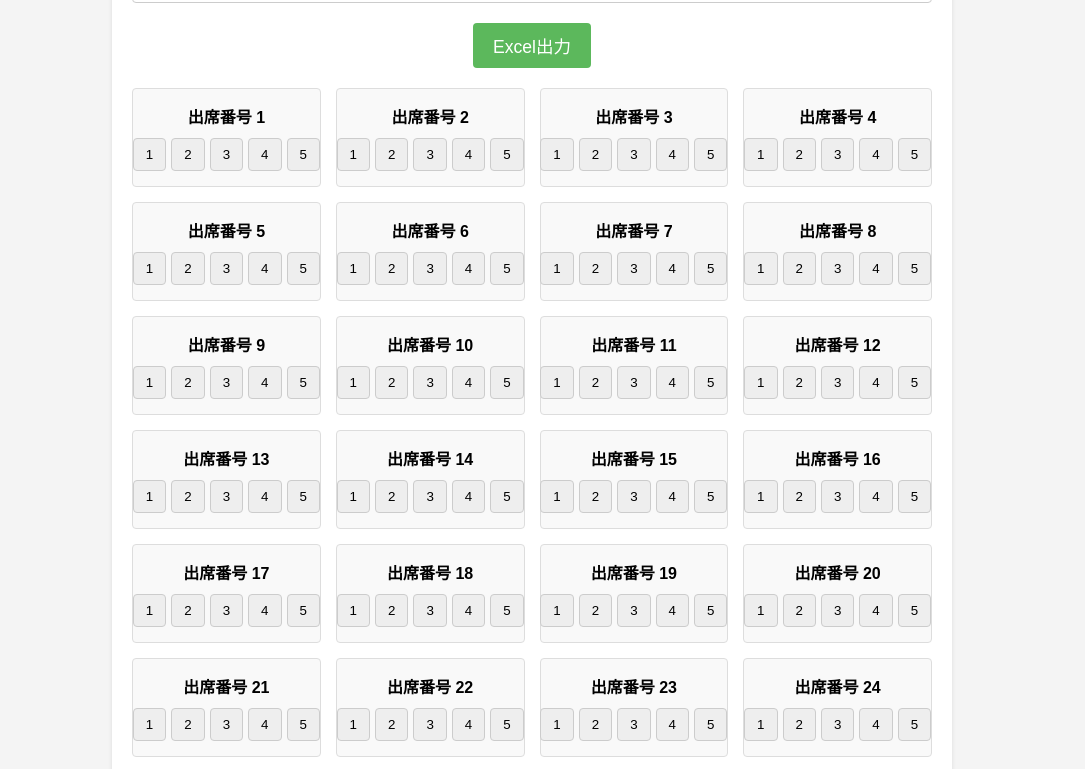
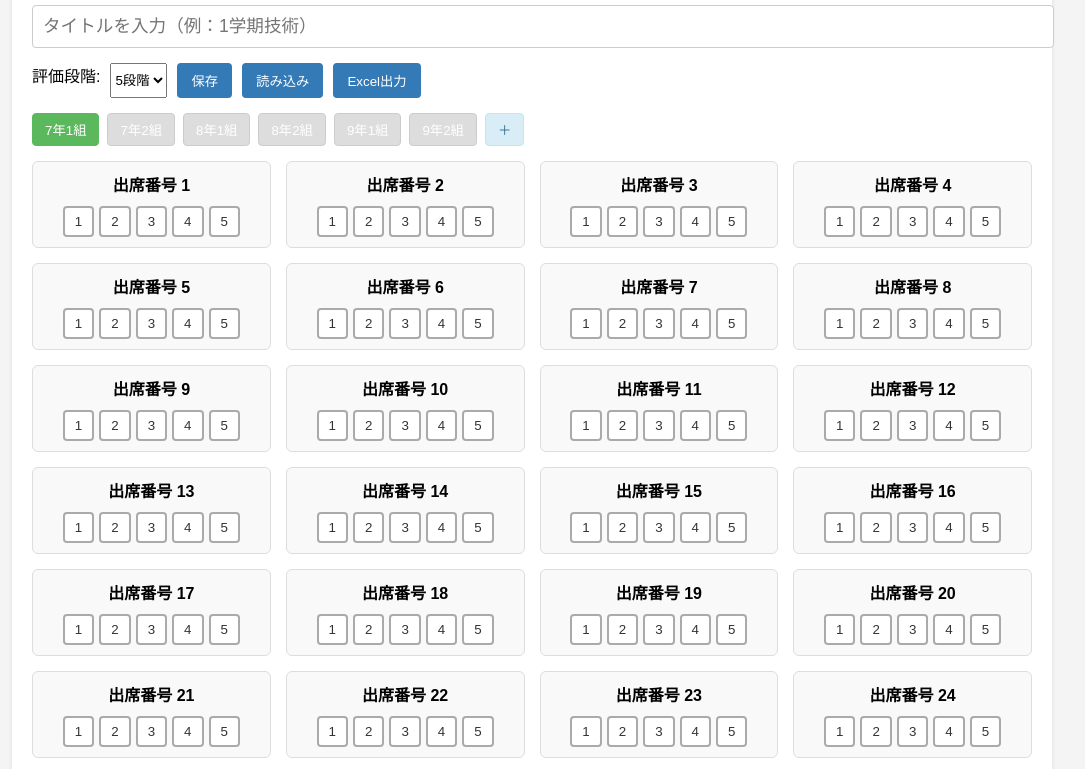
Before and after one commit to gagigugenryueo/test-app, a plain HTML site: page index.html in a window 1280 px wide. Shown: the part 124-893 px from the top of the page, without its empty margins (108-1193 px from the left). Drawn offline with Linux system fonts and the light colour scheme.

Commit message:
Add files via upload

```diff
--- a/index.html
+++ b/index.html
@@ -1,18 +1,31 @@
 <!DOCTYPE html>
 <html lang="ja">
 <head>
-    <meta charset="UTF-8">
-    <meta name="viewport" content="width=device-width, initial-scale=1.0">
+    <meta charset="UTF-8" />
+    <meta name="viewport" content="width=device-width, initial-scale=1.0"/>
     <title>生徒評価アプリ</title>
-    <link rel="stylesheet" href="style.css">
+    <link rel="stylesheet" href="style.css" />
 </head>
 <body>
     <div class="container">
-        <h1><input type="text" id="titleInput" placeholder="タイトルを入力"></h1>
-        <button id="exportExcel">Excel出力</button>
+        <h1>生徒評価アプリ</h1>
 
-        <div class="student-list">
-            </div>
+        <input type="text" id="titleInput" placeholder="タイトルを入力（例：1学期技術）" />
+
+        <div class="controls">
+            <label for="ratingScale">評価段階:</label>
+            <select id="ratingScale">
+                <option value="5">5段階</option>
+                <option value="3">3段階</option>
+            </select>
+            <button id="saveButton">保存</button>
+            <button id="loadButton">読み込み</button>
+            <button id="exportExcel">Excel出力</button>
+        </div>
+
+        <div class="tabs" id="tabList"></div>
+
+        <div id="studentList" class="student-list"></div>
     </div>
 
     <script src="script.js"></script>
--- a/script.js
+++ b/script.js
@@ -1,61 +1,142 @@
 document.addEventListener('DOMContentLoaded', () => {
-    const studentListDiv = document.querySelector('.student-list');
+    const titleInput = document.getElementById('titleInput');
+    const ratingScaleSelect = document.getElementById('ratingScale');
+    const tabList = document.getElementById('tabList');
+    const studentList = document.getElementById('studentList');
+    const saveButton = document.getElementById('saveButton');
+    const loadButton = document.getElementById('loadButton');
     const exportExcelButton = document.getElementById('exportExcel');
-    const titleInput = document.getElementById('titleInput');
-    const ratings = {}; // 生徒ごとの評価を保存するオブジェクト
 
-    // 生徒の要素を生成
-    for (let i = 1; i <= 40; i++) {
-        const studentItem = document.createElement('div');
-        studentItem.classList.add('student-item');
-        studentItem.innerHTML = `<div class="student-number">出席番号 ${i}</div><div class="rating-buttons"></div>`;
-        studentListDiv.appendChild(studentItem);
+    let ratingScale = 5;
+    let currentClass = '7年1組';
+    const allRatings = {};
 
-        const ratingButtonsDiv = studentItem.querySelector('.rating-buttons');
-        const ratingButtons = [];
-        for (let j = 1; j <= 5; j++) {
-            const button = document.createElement('button');
-            button.classList.add('rating-button');
-            button.textContent = j;
-            button.dataset.studentId = i;
-            button.dataset.rating = j;
-            ratingButtonsDiv.appendChild(button);
-            ratingButtons.push(button);
+    const createTab = (name) => {
+        const tabButton = document.createElement('button');
+        tabButton.classList.add('tab-button');
+        tabButton.textContent = name;
+        tabButton.dataset.class = name;
+        tabButton.addEventListener('click', () => {
+            currentClass = name;
+            updateTabUI();
+            renderStudents();
+        });
+        tabList.insertBefore(tabButton, document.getElementById('addTab'));
+        allRatings[name] = allRatings[name] || {};
+    };
 
-            button.addEventListener('click', () => {
-                const studentId = button.dataset.studentId;
-                const rating = button.dataset.rating;
+    const updateTabUI = () => {
+        document.querySelectorAll('.tab-button').forEach(btn => {
+            btn.classList.toggle('active', btn.dataset.class === currentClass);
+        });
+    };
 
-                // 選択状態のリセット
-                ratingButtons.forEach(btn => {
-                    btn.classList.remove('selected-1', 'selected-2', 'selected-3', 'selected-4', 'selected-5');
+    const renderStudents = () => {
+        studentList.innerHTML = '';
+        const ratings = allRatings[currentClass] || {};
+        for (let i = 1; i <= 40; i++) {
+            const item = document.createElement('div');
+            item.className = 'student-item';
+
+            const numberDiv = document.createElement('div');
+            numberDiv.className = 'student-number';
+            numberDiv.textContent = `出席番号 ${i}`;
+
+            const buttonsDiv = document.createElement('div');
+            buttonsDiv.className = 'rating-buttons';
+
+            for (let j = 1; j <= ratingScale; j++) {
+                const btn = document.createElement('button');
+                btn.className = 'rating-button';
+                btn.textContent = j;
+                btn.dataset.studentId = i;
+                btn.dataset.rating = j;
+
+                if (ratings[i] == j) {
+                    btn.classList.add('selected');
+                }
+
+                btn.addEventListener('click', () => {
+                    ratings[i] = ratings[i] == j ? null : j;
+                    renderStudents();
                 });
 
-                // 新しい評価を設定または解除
-                if (ratings[studentId] === rating) {
-                    delete ratings[studentId];
-                } else {
-                    ratings[studentId] = rating;
-                    button.classList.add(`selected-${rating}`);
-                }
-            });
+                buttonsDiv.appendChild(btn);
+            }
+
+            item.appendChild(numberDiv);
+            item.appendChild(buttonsDiv);
+            studentList.appendChild(item);
         }
-    }
+    };
 
-    // Excel出力機能（ここでは簡単なCSV形式で実装）
+    ratingScaleSelect.addEventListener('change', () => {
+        ratingScale = parseInt(ratingScaleSelect.value);
+        renderStudents();
+    });
+
+    saveButton.addEventListener('click', () => {
+        localStorage.setItem('ratingsData', JSON.stringify({ allRatings, currentClass, ratingScale }));
+        alert('保存しました');
+    });
+
+    loadButton.addEventListener('click', () => {
+        const data = localStorage.getItem('ratingsData');
+        if (data) {
+            const parsed = JSON.parse(data);
+            Object.assign(allRatings, parsed.allRatings);
+            currentClass = parsed.currentClass || '7年1組';
+            ratingScale = parsed.ratingScale || 5;
+            ratingScaleSelect.value = ratingScale;
+            renderTabs();
+            updateTabUI();
+            renderStudents();
+            alert('読み込み完了');
+        } else {
+            alert('保存データがありません');
+        }
+    });
+
     exportExcelButton.addEventListener('click', () => {
-        const title = titleInput.value || '生徒評価';
-        let csvContent = "出席番号,評価\n";
+        const title = titleInput.value || '評価';
+        const ratings = allRatings[currentClass] || {};
+        let csv = '出席番号,評価\n';
         for (let i = 1; i <= 40; i++) {
-            csvContent += `${i},${ratings[i] || ''}\n`;
+            csv += `${i},${ratings[i] || ''}\n`;
         }
-
-        const blob = new Blob([new Uint8Array([0xEF, 0xBB, 0xBF]), csvContent], { type: 'text/csv;charset=utf-8;' });
+        const blob = new Blob([new Uint8Array([0xEF, 0xBB, 0xBF]), csv], { type: 'text/csv;charset=utf-8;' });
         const link = document.createElement('a');
         link.href = URL.createObjectURL(blob);
-        link.download = `${title}.csv`;
+        link.download = `${title}_${currentClass}.csv`;
         document.body.appendChild(link);
         link.click();
         document.body.removeChild(link);
     });
+
+    const renderTabs = () => {
+        tabList.innerHTML = '';
+        Object.keys(allRatings).forEach(name => createTab(name));
+        tabList.appendChild(addTab);
+        updateTabUI();
+    };
+
+    const addTab = document.createElement('button');
+    addTab.id = 'addTab';
+    addTab.classList.add('tab-button', 'add-tab');
+    addTab.textContent = '＋';
+    addTab.addEventListener('click', () => {
+        const className = prompt('クラス名を入力してください（例：7年3組）');
+        if (className && !allRatings[className]) {
+            createTab(className);
+            currentClass = className;
+            updateTabUI();
+            renderStudents();
+        }
+    });
+
+    ['7年1組', '7年2組', '8年1組', '8年2組', '9年1組', '9年2組'].forEach(createTab);
+    tabList.appendChild(addTab);
+
+    updateTabUI();
+    renderStudents();
 });
--- a/style.css
+++ b/style.css
@@ -5,7 +5,7 @@ body {
 }
 
 .container {
-    max-width: 800px;
+    max-width: 1000px;
     margin: 0 auto;
     background-color: #fff;
     padding: 20px;
@@ -15,47 +15,63 @@ body {
 
 h1 {
     text-align: center;
-    margin-bottom: 20px;
 }
 
 #titleInput {
     width: 100%;
     padding: 10px;
+    margin-bottom: 15px;
+    font-size: 1.1em;
     border: 1px solid #ccc;
     border-radius: 4px;
-    box-sizing: border-box;
-    font-size: 1.2em;
-    text-align: center;
 }
 
-#exportExcel {
-    display: block;
-    margin: 20px auto;
-    padding: 10px 20px;
+.controls {
+    display: flex;
+    flex-wrap: wrap;
+    gap: 10px;
+    margin-bottom: 15px;
+}
+
+.tabs {
+    display: flex;
+    flex-wrap: wrap;
+    gap: 8px;
+    margin-bottom: 15px;
+}
+
+.tab-button {
+    padding: 6px 12px;
+    border-radius: 4px;
+    border: 1px solid #ccc;
+    background-color: #ddd;
+    cursor: pointer;
+}
+
+.tab-button.active {
     background-color: #5cb85c;
     color: white;
-    border: none;
-    border-radius: 4px;
-    cursor: pointer;
-    font-size: 1.1em;
+    border-color: #5cb85c;
 }
 
-#exportExcel:hover {
-    background-color: #4cae4c;
+.tab-button.add-tab {
+    background-color: #d9edf7;
+    border-color: #bce8f1;
+    color: #31708f;
 }
 
 .student-list {
     display: grid;
-    grid-template-columns: repeat(auto-fit, minmax(150px, 1fr));
+    grid-template-columns: repeat(4, 1fr);
     gap: 15px;
 }
 
 .student-item {
+    padding: 10px;
+    background-color: #f9f9f9;
     border: 1px solid #ddd;
-    padding: 15px;
-    border-radius: 4px;
+    border-radius: 6px;
     text-align: center;
-    background-color: #f9f9f9;
 }
 
 .student-number {
@@ -70,39 +86,45 @@ h1 {
 }
 
 .rating-button {
-    padding: 8px 12px;
-    border: 1px solid #ccc;
+    padding: 6px 10px;
+    border-radius: 4px;
+    border: 2px solid #aaa;
+    cursor: pointer;
+    background-color: white;
+    color: #333;
+    transition: all 0.2s ease-in-out;
+}
+
+.rating-button.selected[data-rating="1"] {
+    background-color: #554040;
+    color: white;
+}
+.rating-button.selected[data-rating="2"] {
+    background-color: #665040;
+    color: white;
+}
+.rating-button.selected[data-rating="3"] {
+    background-color: #406055;
+    color: white;
+}
+.rating-button.selected[data-rating="4"] {
+    background-color: #406570;
+    color: white;
+}
+.rating-button.selected[data-rating="5"] {
+    background-color: #555577;
+    color: white;
+}
+
+button {
+    padding: 8px 14px;
+    border: none;
+    background-color: #337ab7;
+    color: white;
     border-radius: 4px;
     cursor: pointer;
-    background-color: #eee;
 }
 
-.rating-button.selected-1 {
-    background-color: lightcoral;
-    color: white;
-    border-color: lightcoral;
+button:hover {
+    background-color: #286090;
 }
-
-.rating-button.selected-2 {
-    background-color: lightsalmon;
-    color: white;
-    border-color: lightsalmon;
-}
-
-.rating-button.selected-3 {
-    background-color: lightskyblue;
-    color: white;
-    border-color: lightskyblue;
-}
-
-.rating-button.selected-4 {
-    background-color: lightgreen;
-    color: white;
-    border-color: lightgreen;
-}
-
-.rating-button.selected-5 {
-    background-color: gold;
-    color: black;
-    border-color: gold;
-}
```
